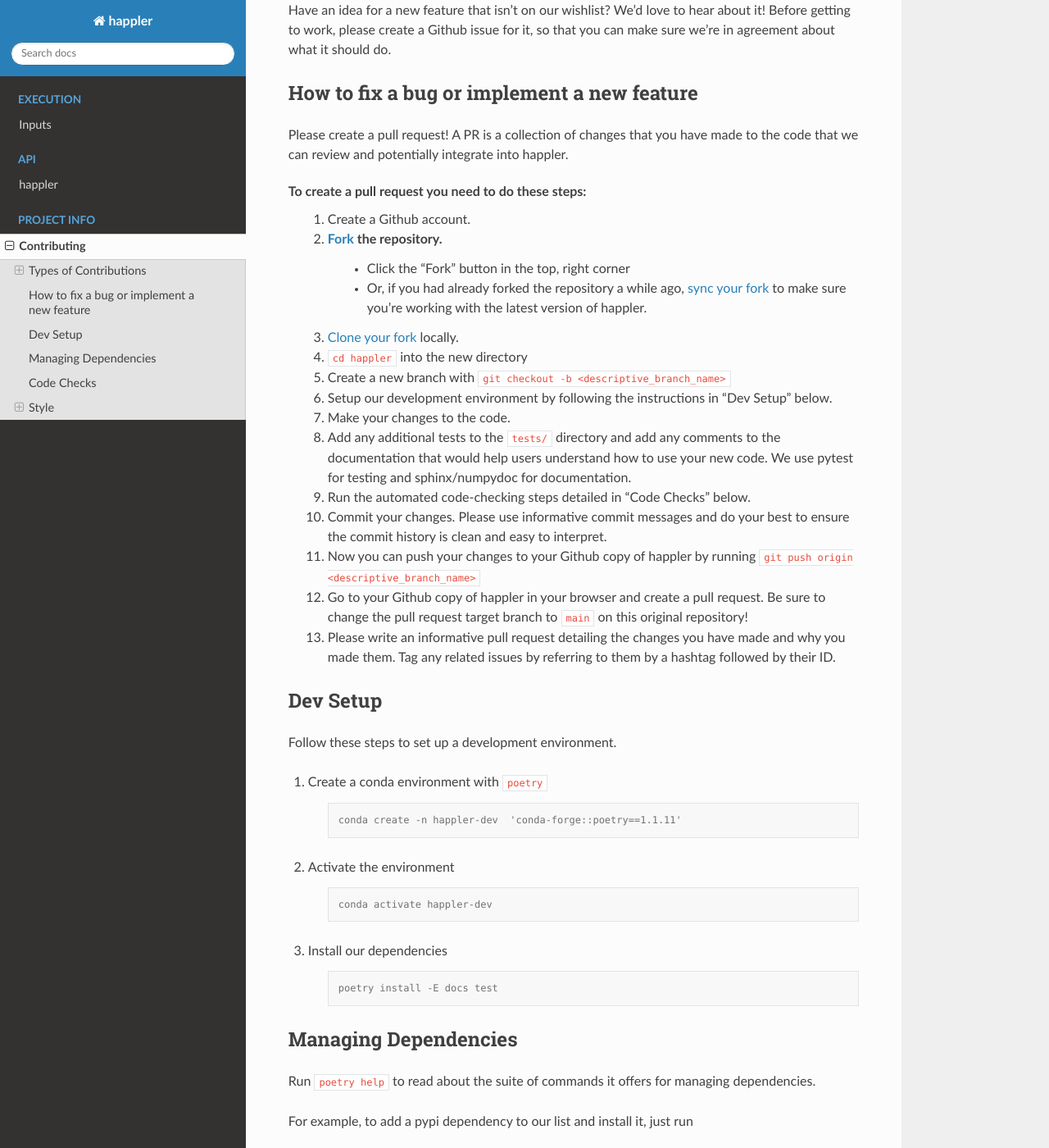
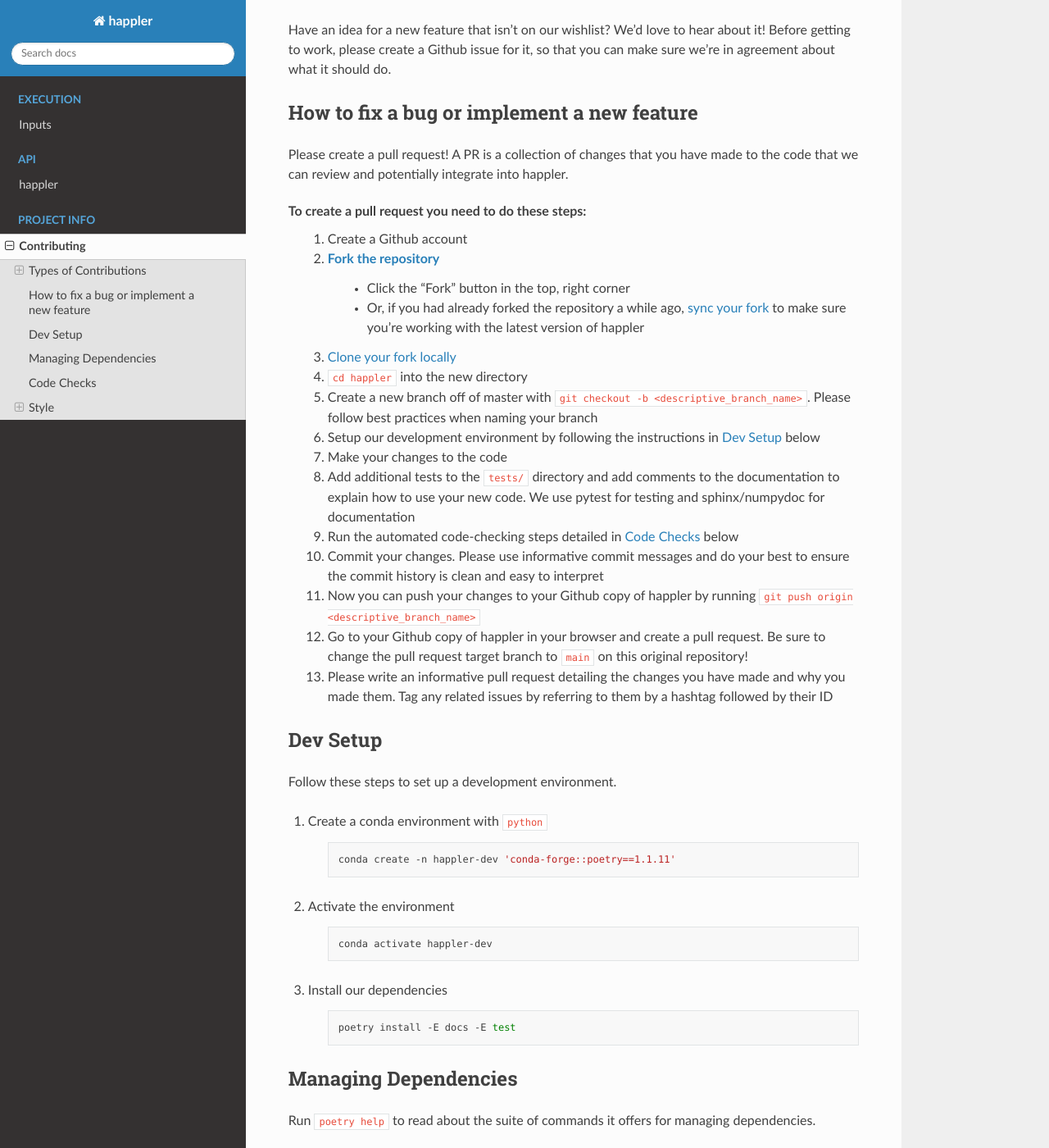
Before and after one commit to gymrek-lab/happler, a Sphinx documentation site: the page built from docs/project_info/contributing.rst, in a window 1280 px wide and 1400 px high, scrolled down 877 px. Shown: the whole window at 82% size. Built offline with Sphinx 7.4.7 and the Read the Docs theme 2.0.0, drawn with Linux system fonts in a browser that asks for light colours; some of the changed text lies outside the part shown.

Commit message:
update contribution docs

```diff
--- a/docs/project_info/contributing.rst
+++ b/docs/project_info/contributing.rst
@@ -15,7 +15,7 @@
 ~~~~~~~~~~~~
 If you have found a bug, please report it on `our issues page <https://github.com/aryarm/happler/issues>`_ rather than emailing us directly. Others may have the same issue and this helps us get that information to them.
 
-Before you submit a bug, please search through our issues to ensure it hasn't already been reported.
+Before you submit a bug, please search through our issues to ensure it hasn't already been reported. If you encounter an issue that has already been reported, please upvote it by reacting with a thumbs-up emoji. This helps us prioritize the issue.
 
 The most helpful Github issues include
     - the version of happler you are using, although it's best to use the latest version
@@ -39,22 +39,24 @@
 Please create a pull request! A PR is a collection of changes that you have made to the code that we can review and potentially integrate into happler.
 
 To create a pull request you need to do these steps:
-    1. Create a Github account.
-    2. `Fork <https://docs.github.com/en/get-started/quickstart/fork-a-repo#forking-a-repository>`_ the repository.
+    1. Create a Github account
+    2. `Fork the repository <https://docs.github.com/en/get-started/quickstart/fork-a-repo#forking-a-repository>`_
         - Click the "Fork" button in the top, right corner
-        - Or, if you had already forked the repository a while ago, `sync your fork <https://docs.github.com/en/github/collaborating-with-pull-requests/working-with-forks/syncing-a-fork>`_ to make sure you're working with the latest version of happler.
-    3. `Clone your fork <https://docs.github.com/en/get-started/quickstart/fork-a-repo#cloning-your-forked-repository>`_ locally.
+        - Or, if you had already forked the repository a while ago, `sync your fork <https://docs.github.com/en/github/collaborating-with-pull-requests/working-with-forks/syncing-a-fork>`_ to make sure you're working with the latest version of happler
+    3. `Clone your fork locally <https://docs.github.com/en/get-started/quickstart/fork-a-repo#cloning-your-forked-repository>`_
     4. :code:`cd happler` into the new directory
-    5. Create a new branch with :code:`git checkout -b <descriptive_branch_name>`
-    6. Setup our development environment by following the instructions in "Dev Setup" below.
-    7. Make your changes to the code.
-    8. Add any additional tests to the :code:`tests/` directory and add any comments to the documentation that would help users understand how to use your new code. We use pytest for testing and sphinx/numpydoc for documentation.
-    9. Run the automated code-checking steps detailed in "Code Checks" below.
-    10. Commit your changes. Please use informative commit messages and do your best to ensure the commit history is clean and easy to interpret.
+    5. Create a new branch off of master with :code:`git checkout -b <descriptive_branch_name>`. Please follow best practices when naming your branch
+    6. Setup our development environment by following the instructions in :ref:`dev-setup-instructions` below
+    7. Make your changes to the code
+    8. Add additional tests to the :code:`tests/` directory and add comments to the documentation to explain how to use your new code. We use pytest for testing and sphinx/numpydoc for documentation
+    9. Run the automated code-checking steps detailed in :ref:`code-check-instructions` below
+    10. Commit your changes. Please use informative commit messages and do your best to ensure the commit history is clean and easy to interpret
     11. Now you can push your changes to your Github copy of happler by running :code:`git push origin <descriptive_branch_name>`
     12. Go to your Github copy of happler in your browser and create a pull request. Be sure to change the pull request target branch to :code:`main` on this original repository!
-    13. Please write an informative pull request detailing the changes you have made and why you made them. Tag any related issues by referring to them by a hashtag followed by their ID.
+    13. Please write an informative pull request detailing the changes you have made and why you made them. Tag any related issues by referring to them by a hashtag followed by their ID
 
+
+.. _dev-setup-instructions:
 
 ------------
 Dev Setup
@@ -62,21 +64,21 @@
 
 Follow these steps to set up a development environment.
 
-1. Create a conda environment with ``poetry``
+1. Create a conda environment with ``python``
 
-    .. code-block:: console
+    .. code-block:: bash
 
-        conda create -n happler-dev  'conda-forge::poetry==1.1.11'
+        conda create -n happler-dev 'conda-forge::poetry==1.1.11'
 2. Activate the environment
 
-    .. code-block:: console
+    .. code-block:: bash
 
         conda activate happler-dev
 3. Install our dependencies
 
-    .. code-block:: console
+    .. code-block:: bash
 
-        poetry install -E docs test
+        poetry install -E docs -E test
 
 ---------------------
 Managing Dependencies
@@ -85,9 +87,11 @@
 
 For example, to add a pypi dependency to our list and install it, just run
 
-    .. code-block:: console
+    .. code-block:: bash
 
         poetry add <dependency>
+
+.. _code-check-instructions:
 
 -----------
 Code Checks
@@ -96,20 +100,20 @@
 
 1. Format the code correctly
 
-    .. code-block:: console
+    .. code-block:: bash
 
         black .
 
 2. If you made changes to the docs, check that they appear correctly.
 
-    .. code-block:: console
+    .. code-block:: bash
 
-        (cd docs && make html)
+        ( cd docs && sphinx-build -M html . _build )
         open docs/_build/html/index.html
 
 3. Run all of the tests
 
-    .. code-block:: console
+    .. code-block:: bash
 
         pytest tests/
 
```
Also changed, not shown: docs/conf.py (line endings or trailing spaces).
